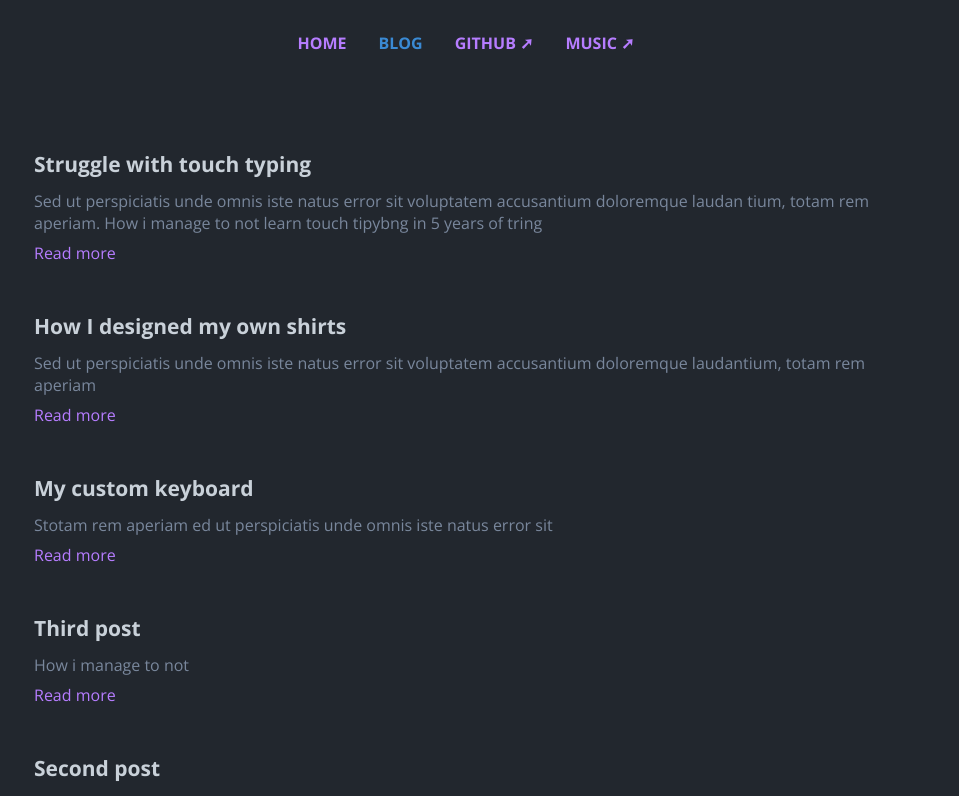
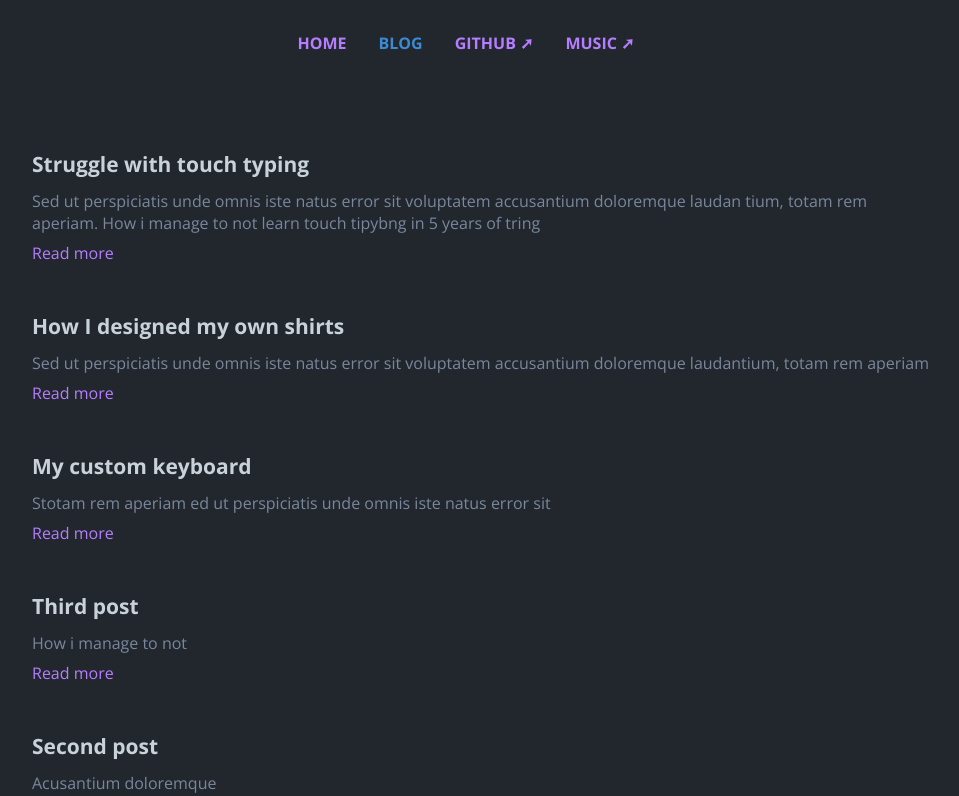
Before and after one commit to b1n01/b1n01.com, a Next.js app: page /blog in a window 1280 px wide. Shown: the top 796 px of the page, without its empty margins (158-1117 px from the left). Built offline with nearby package versions, Linux system fonts and the light colour scheme.

Commit message:
Init posts style

```diff
--- a/src/style/Layout.module.css
+++ b/src/style/Layout.module.css
@@ -1,5 +1,5 @@
 .wrapper {
-	max-width: 56rem;
+	max-width: 900px;
 	margin: auto;
 	min-width: 600px;
 }
--- /dev/null
+++ b/src/style/Post.module.css
@@ -0,0 +1,17 @@
+.post {
+	max-width: 600px;
+	margin: 0 auto;
+	line-height: 1.6;
+	color: var(--white-color);
+}
+.post h1 {
+	font-size: 32px;
+}
+.post h2 {
+	font-size: 24px;
+}
+.post pre {
+	background-color: var(--shadow-color);
+	border-radius: 4px;
+	padding: 16px;
+}
```
Also changed, not shown: src/pages/blog/[slug].js (+6 -1 lines).
